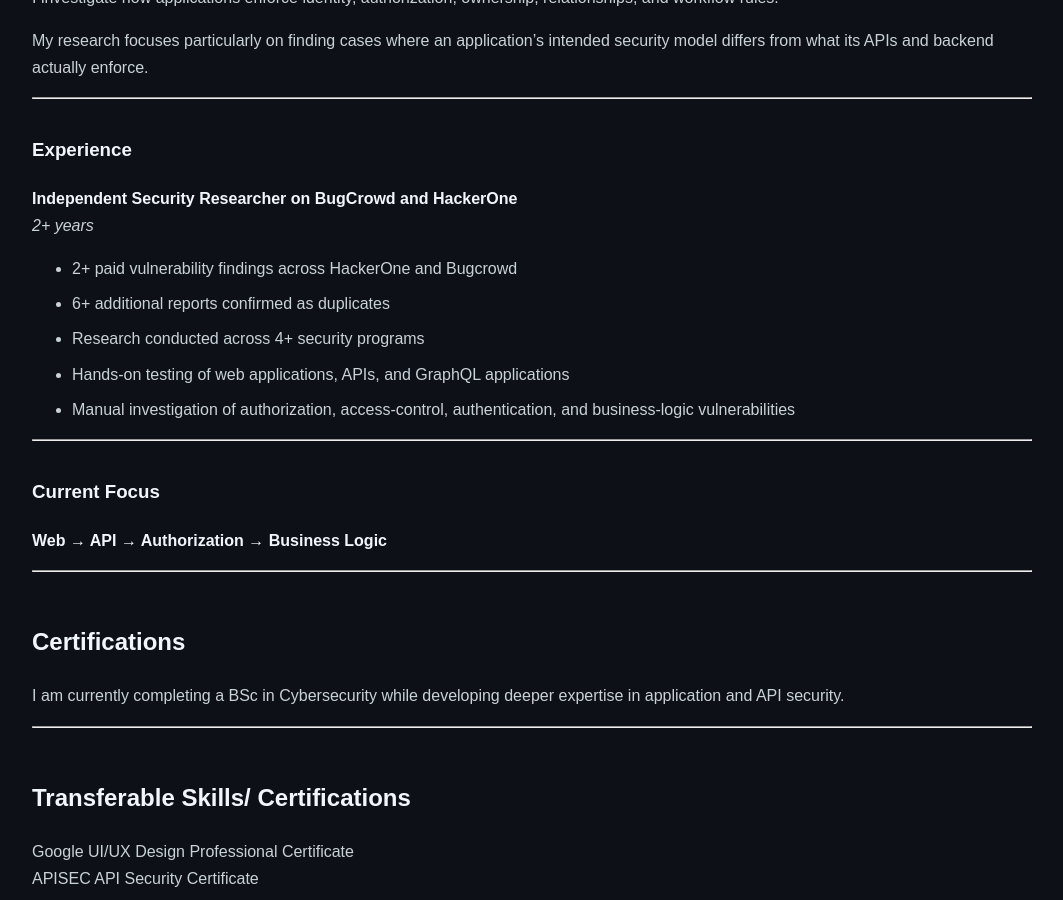
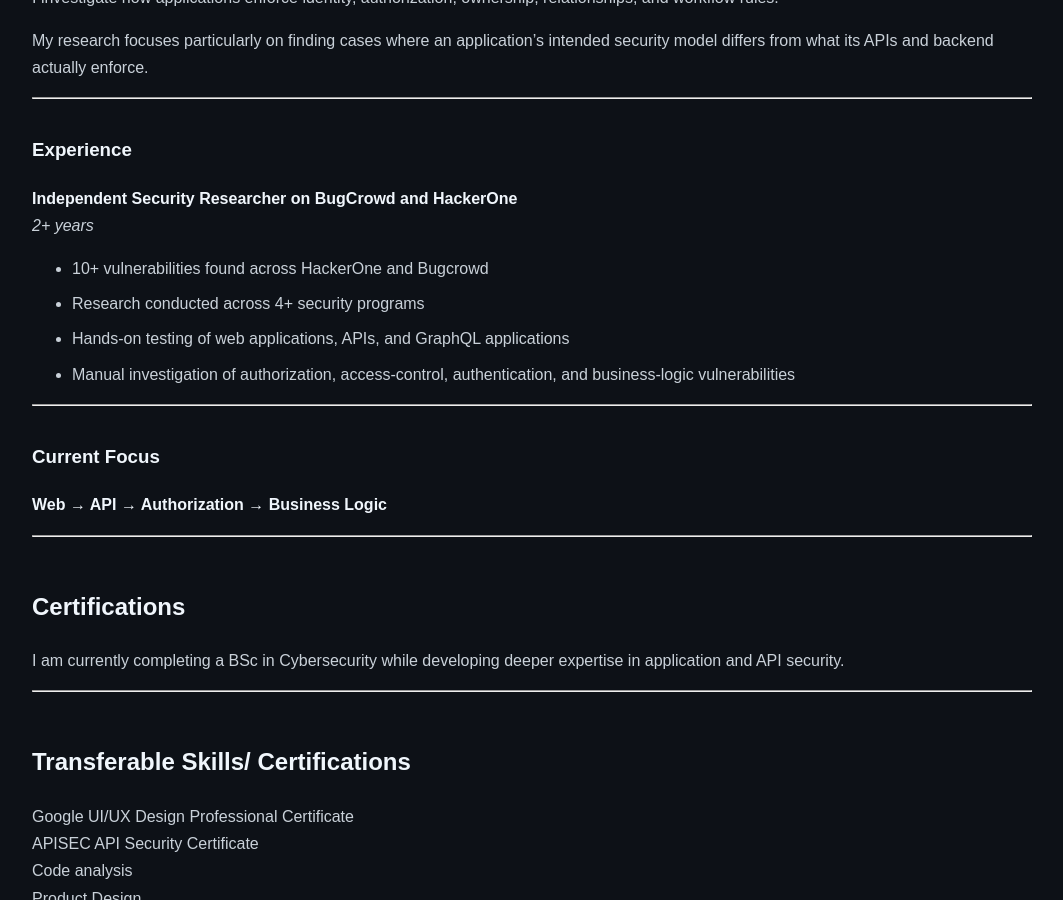
Before and after one commit to sarumaan/security-research, a Jekyll site: the page built from index.md, in a window 1280 px wide and 900 px high, scrolled down 910 px. Shown: the whole window, without its empty margins (108-1171 px from the left). Built offline with Jekyll 4.4.1, drawn with Linux system fonts in a browser that asks for light colours.

Commit message:
Revise vulnerability findings in index.md
Updated vulnerability findings and reports summary.

```diff
--- a/index.md
+++ b/index.md
@@ -35,8 +35,7 @@
 **Independent Security Researcher on BugCrowd and HackerOne**
 *2+ years*
 
-- 2+ paid vulnerability findings across HackerOne and Bugcrowd
-- 6+ additional reports confirmed as duplicates
+- 10+ vulnerabilities found across HackerOne and Bugcrowd
 - Research conducted across 4+ security programs
 - Hands-on testing of web applications, APIs, and GraphQL applications
 - Manual investigation of authorization, access-control, authentication, and business-logic vulnerabilities
```
